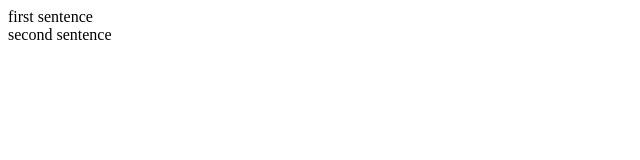
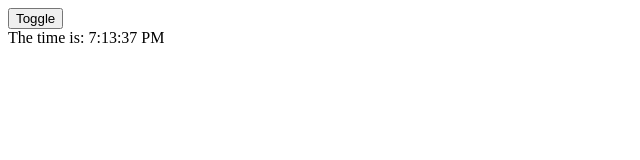
Before and after one commit to uisproject/react18-experiment, a React (Create React App) app: page / in a window 1280 px wide. Shown: the top 160 px of the page, without its empty margins (0-640 px from the left). Built offline with nearby package versions, Linux system fonts and the light colour scheme.

Commit message:
added useSyncExternalStore hook

```diff
--- a/src/HookExperiments/HookExperiment.jsx
+++ b/src/HookExperiments/HookExperiment.jsx
@@ -1,13 +1,15 @@
 import UseDeferredValue from "./UseDeferredValue";
 import UseId from "./UseId";
 import UseTransition from "./UseTransition";
+import UseSyncExternalStore from "./UseSyncExternalStore";
 
 const HookExperiment = () => {
   return (
     <>
       {/* <UseTransition /> */}
       {/* <UseDeferredValue /> */}
-      <UseId />
+      {/* <UseId /> */}
+      <UseSyncExternalStore />
     </>
   );
 };
--- /dev/null
+++ b/src/HookExperiments/UseSyncExternalStore.jsx
@@ -0,0 +1,54 @@
+import React, { useState, useSyncExternalStore } from "react";
+
+// so based on the research i read https://www.youtube.com/watch?v=xmaWMY2-7cU
+// he explained that this hook is intended to sync the external library, so meaning that you are going to use 2 or more library (the same library)
+
+// let's say we use date library
+// well it might be a little bit complex but just see the note yourself kay!
+
+const UseSyncExternalStore = () => {
+  const [toggle, setToggle] = useState(false);
+
+  return (
+    <>
+      <button
+        onClick={() => {
+          setToggle((prev) => !prev);
+        }}
+      >
+        Toggle
+      </button>
+      <div>
+        {toggle && <Component />}
+        <Component />
+      </div>
+    </>
+  );
+};
+
+let now = new Date().toLocaleDateString(); // 1. initializing external lib
+
+setInterval(() => {
+  now = new Date().toLocaleTimeString(); // 5. giving changes to the external library
+  notifiers.forEach((notify) => notify()); // 5. telling the hook there is an update, so it will be updated immediately
+}, 1000);
+
+const notifiers = new Set(); // 2. it's important because the way i see that any new changes is stored into array so you must set this
+
+const subscribe = (notify) => {
+  // 3.creating subscribe fn, it's used to add the new changes to notify, so this might be the template for the subscribe, idk, further research is needed
+  notifiers.add(notify);
+
+  return () => notifiers.delete(notify);
+};
+
+const Component = () => {
+  // 4.so the useSyncExternalStore is accepting 2 params,
+  // first one the subscribe itself
+  // second is the external library that will be used
+  let store = useSyncExternalStore(subscribe, () => now);
+
+  return <div>The time is: {store}</div>;
+};
+
+export default UseSyncExternalStore;
```
